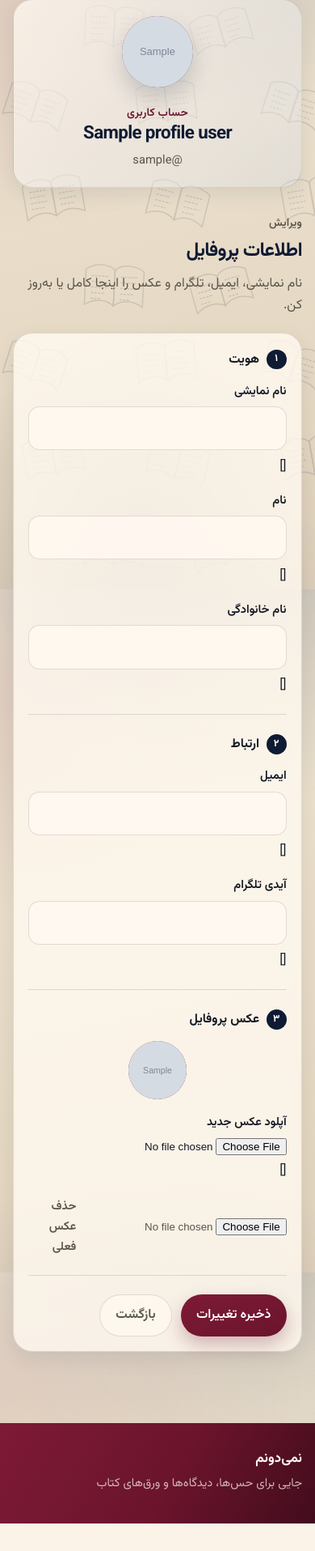
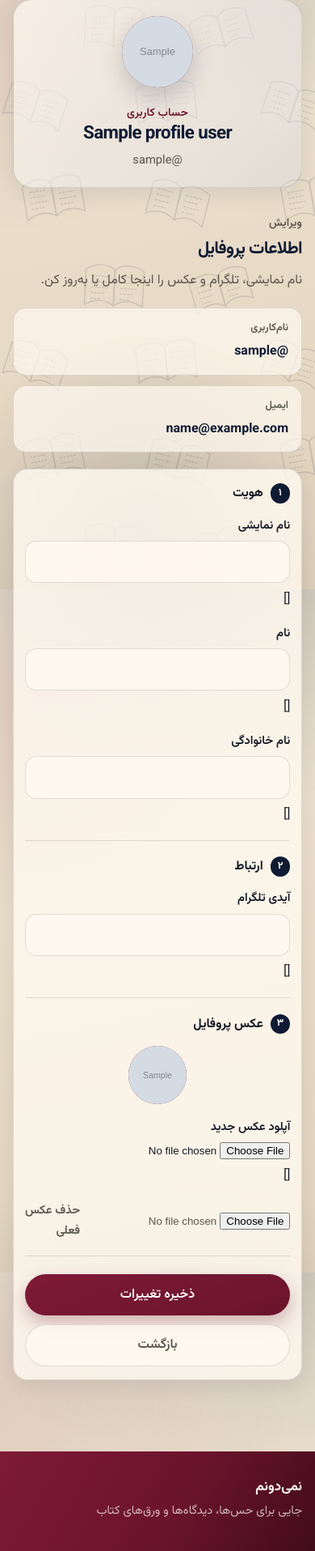
Before and after one commit to Amirmn24/nemidoonam, a Django app: template templates/accounts/profile.html in a window 390 px wide. Shown: the part 116-2032 px from the top of the page at 81% size. Before the commit the page ends 1998 px from the top, so only its background shows below. Run offline with Django 5.2, Linux system fonts and the light colour scheme; the template is opened without the code that fills it: most values are stand-ins (such as "Sample title", 1, 10 or a date in 2020); grey boxes marked "Sample" are stand-in pictures; form fields are guessed from the names that the template uses.

Commit message:
Update profile form to exclude email field and enhance styling; add readonly display for username and email in profile view

```diff
--- a/static/css/main.css
+++ b/static/css/main.css
@@ -391,6 +391,43 @@ img {
   max-width: 720px;
 }
 
+.section.form-page {
+  width: 100%;
+  max-width: none;
+}
+
+.profile-readonly {
+  display: grid;
+  grid-template-columns: repeat(auto-fit, minmax(220px, 1fr));
+  gap: 0.75rem;
+  margin: 0 0 1.25rem;
+  padding: 0;
+}
+
+.profile-readonly-item {
+  display: flex;
+  flex-direction: column;
+  gap: 0.25rem;
+  padding: 0.9rem 1rem;
+  border-radius: 16px;
+  background: rgba(255, 249, 240, 0.72);
+  border: 1px solid var(--line);
+}
+
+.profile-readonly-item dt {
+  margin: 0;
+  color: var(--ink-soft);
+  font-size: 0.8rem;
+  font-weight: 600;
+}
+
+.profile-readonly-item dd {
+  margin: 0;
+  color: var(--sky);
+  font-weight: 650;
+  word-break: break-word;
+}
+
 .panel {
   padding: 1.45rem;
   border-radius: var(--radius);
@@ -670,6 +707,7 @@ img {
 .progress-form,
 .form-panel {
   margin-top: 0.5rem;
+  width: 100%;
 }
 
 .form-panel {
@@ -817,6 +855,10 @@ img {
 
 .form-grid.two {
   grid-template-columns: 1fr 1fr;
+}
+
+.form-grid-3 {
+  grid-template-columns: repeat(3, minmax(0, 1fr));
 }
 
 .field {
@@ -1295,10 +1337,17 @@ textarea:focus {
   100% { box-shadow: 0 0 0 0 rgba(107, 20, 44, 0), 0 12px 28px rgba(107, 20, 44, 0.3); }
 }
 
+@media (max-width: 1100px) {
+  .form-grid-3 {
+    grid-template-columns: 1fr 1fr;
+  }
+}
+
 @media (max-width: 860px) {
   .detail-top,
   .form-grid,
-  .form-grid.two {
+  .form-grid.two,
+  .form-grid-3 {
     grid-template-columns: 1fr;
   }
 
@@ -1324,6 +1373,34 @@ textarea:focus {
   .choice-grid {
     grid-template-columns: 1fr;
   }
+
+  .form-panel {
+    padding: 1.25rem 1.1rem;
+  }
+
+  .profile-avatar-field {
+    flex-direction: column;
+    align-items: stretch;
+  }
+
+  .profile-avatar-preview {
+    margin-inline: auto;
+  }
+
+  .form-actions {
+    flex-direction: column;
+    align-items: stretch;
+  }
+
+  .form-actions .btn {
+    width: 100%;
+    justify-content: center;
+    text-align: center;
+  }
+
+  .book-pick-list {
+    max-height: none;
+  }
 }
 
 @media (max-width: 560px) {
@@ -1341,7 +1418,33 @@ textarea:focus {
   }
 
   .form-panel {
-    padding: 1.15rem;
+    padding: 1rem 0.85rem;
+    border-radius: 18px;
+  }
+
+  .form-step {
+    margin-bottom: 1.15rem;
+    padding-bottom: 1.1rem;
+  }
+
+  .section-head h1,
+  .section-head h2 {
+    font-size: 1.35rem;
+  }
+
+  .field-input,
+  .field-textarea,
+  .field-select,
+  .field-file,
+  input[type="text"],
+  input[type="number"],
+  input[type="date"],
+  input[type="password"],
+  input[type="email"],
+  select,
+  textarea {
+    padding: 0.72rem 0.85rem;
+    font-size: 1rem;
   }
 
   .choice-grid {
@@ -1354,6 +1457,10 @@ textarea:focus {
 
   .choice-card {
     padding: 0.85rem 0.4rem;
+  }
+
+  .profile-readonly {
+    grid-template-columns: 1fr;
   }
 }
 
--- a/templates/accounts/profile.html
+++ b/templates/accounts/profile.html
@@ -19,12 +19,25 @@
   </div>
 </section>
 
-<section class="section narrow">
+<section class="section form-page">
   <div class="section-head">
     <p class="eyebrow">ویرایش</p>
     <h2>اطلاعات پروفایل</h2>
-    <p>نام نمایشی، ایمیل، تلگرام و عکس را اینجا کامل یا به‌روز کن.</p>
+    <p>نام نمایشی، تلگرام و عکس را اینجا کامل یا به‌روز کن.</p>
   </div>
+
+  <dl class="profile-readonly">
+    <div class="profile-readonly-item">
+      <dt>نام‌کاربری</dt>
+      <dd>@{{ profile_user.username }}</dd>
+    </div>
+    {% if profile_user.email %}
+    <div class="profile-readonly-item">
+      <dt>ایمیل</dt>
+      <dd>{{ profile_user.email }}</dd>
+    </div>
+    {% endif %}
+  </dl>
 
   <form method="post" enctype="multipart/form-data" class="form-panel profile-form">
     {% csrf_token %}
@@ -37,7 +50,7 @@
         <span class="form-step-num">۱</span>
         <span>هویت</span>
       </div>
-      <div class="form-grid">
+      <div class="form-grid form-grid-3">
         <div class="field">
           <label for="{{ form.display_name.id_for_label }}">نام نمایشی</label>
           {{ form.display_name }}
@@ -62,11 +75,6 @@
         <span>ارتباط</span>
       </div>
       <div class="form-grid">
-        <div class="field">
-          <label for="{{ form.email.id_for_label }}">ایمیل</label>
-          {{ form.email }}
-          {{ form.email.errors }}
-        </div>
         <div class="field">
           <label for="{{ form.telegram_id.id_for_label }}">آیدی تلگرام</label>
           {{ form.telegram_id }}
--- a/templates/books/book_form.html
+++ b/templates/books/book_form.html
@@ -3,7 +3,7 @@
 {% block title %}{{ page_title }}{% endblock %}
 
 {% block content %}
-<section class="section narrow">
+<section class="section form-page">
   <div class="section-head">
     <p class="eyebrow">کتابخانه</p>
     <h1>{{ page_title }}</h1>
@@ -40,7 +40,7 @@
         <span class="form-step-num">۲</span>
         <span>پیشرفت مطالعه</span>
       </div>
-      <div class="form-grid">
+      <div class="form-grid form-grid-3">
         <div class="field">
           <label for="{{ form.total_pages.id_for_label }}">تعداد صفحات</label>
           {{ form.total_pages }}
--- a/templates/books/entry_form.html
+++ b/templates/books/entry_form.html
@@ -4,7 +4,7 @@
 {% block title %}{{ page_title }}{% endblock %}
 
 {% block content %}
-<section class="section narrow">
+<section class="section form-page">
   <div class="section-head">
     <p class="eyebrow">{{ book.title }}</p>
     <h1>{{ page_title }}</h1>
--- a/templates/challenges/challenge_form.html
+++ b/templates/challenges/challenge_form.html
@@ -4,7 +4,7 @@
 {% block body_class %}page-challenge-form{% endblock %}
 
 {% block content %}
-<section class="section narrow">
+<section class="section form-page">
   <div class="section-head">
     <p class="eyebrow">چالش</p>
     <h1>{{ page_title }}</h1>
@@ -42,7 +42,7 @@
         <span>بازه زمانی</span>
       </div>
       <p class="form-step-hint">واحد (روز / هفته / ماه) و تعداد را بگذار؛ تاریخ پایان خودکار حساب می‌شود.</p>
-      <div class="form-grid">
+      <div class="form-grid form-grid-3">
         <div class="field">
           <label for="{{ form.period_unit.id_for_label }}">واحد زمان</label>
           {{ form.period_unit }}
```
Also changed, not shown: apps/accounts/forms/profile.py (+15 -7 lines).
